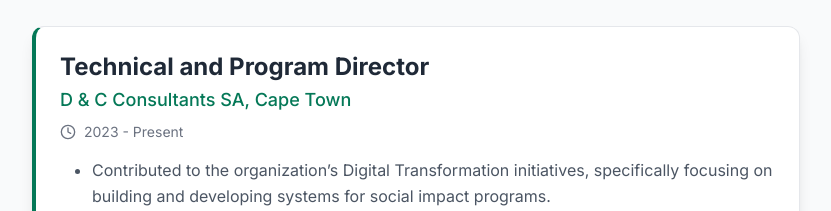
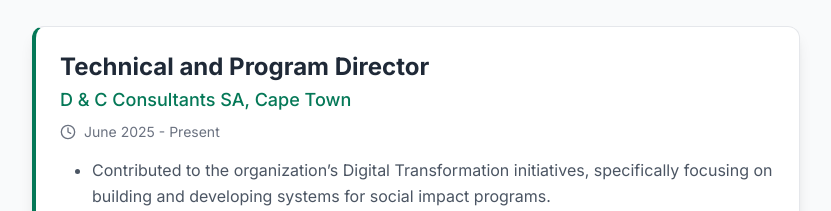
Before and after one commit to GeorgeZa01/React-Portfolio-Mark1, a React (Vite) app: page / in a window 1280 px wide. Shown: the part 1700-1911 px from the top of the page, without its empty margins (224-1055 px from the left). Built offline with nearby package versions, Linux system fonts and the light colour scheme; the HTML template or start-up script is replaced by a standard one.

Commit message:
update to experince

```diff
--- a/src/data/constants.js
+++ b/src/data/constants.js
@@ -101,7 +101,7 @@
   {
     title: 'Technical and Program Director',
     company: 'D & C Consultants SA, Cape Town',
-    duration: '2023 - Present',
+    duration: 'June 2025 - Present',
     description: [
       "Contributed to the organization’s  Digital Transformation  initiatives, specifically focusing on building and developing systems for social impact programs.",
       "Aided in the technical development of projects related to  4IR skills training  (Fourth Industrial Revolution) and  youth employment  (e.g., EVOLVE Nation or SkillBridge initiatives).",
```
